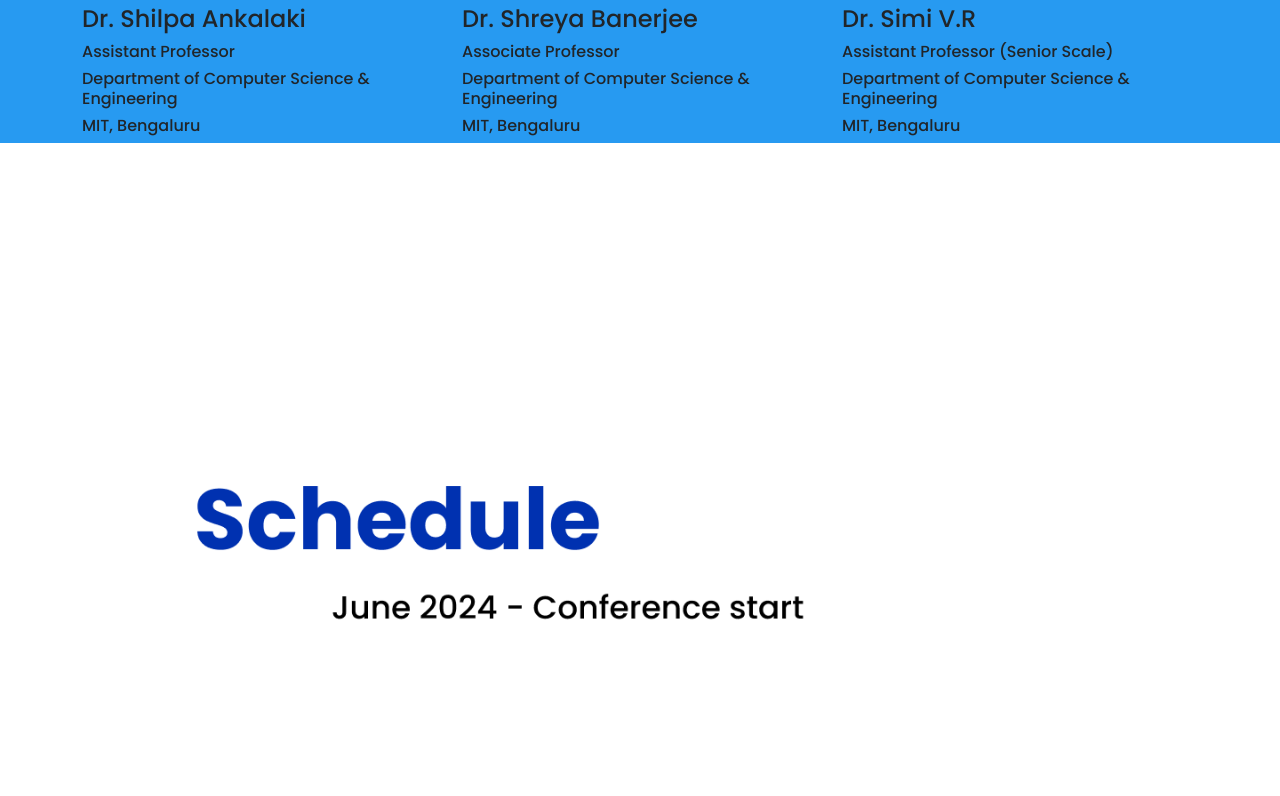
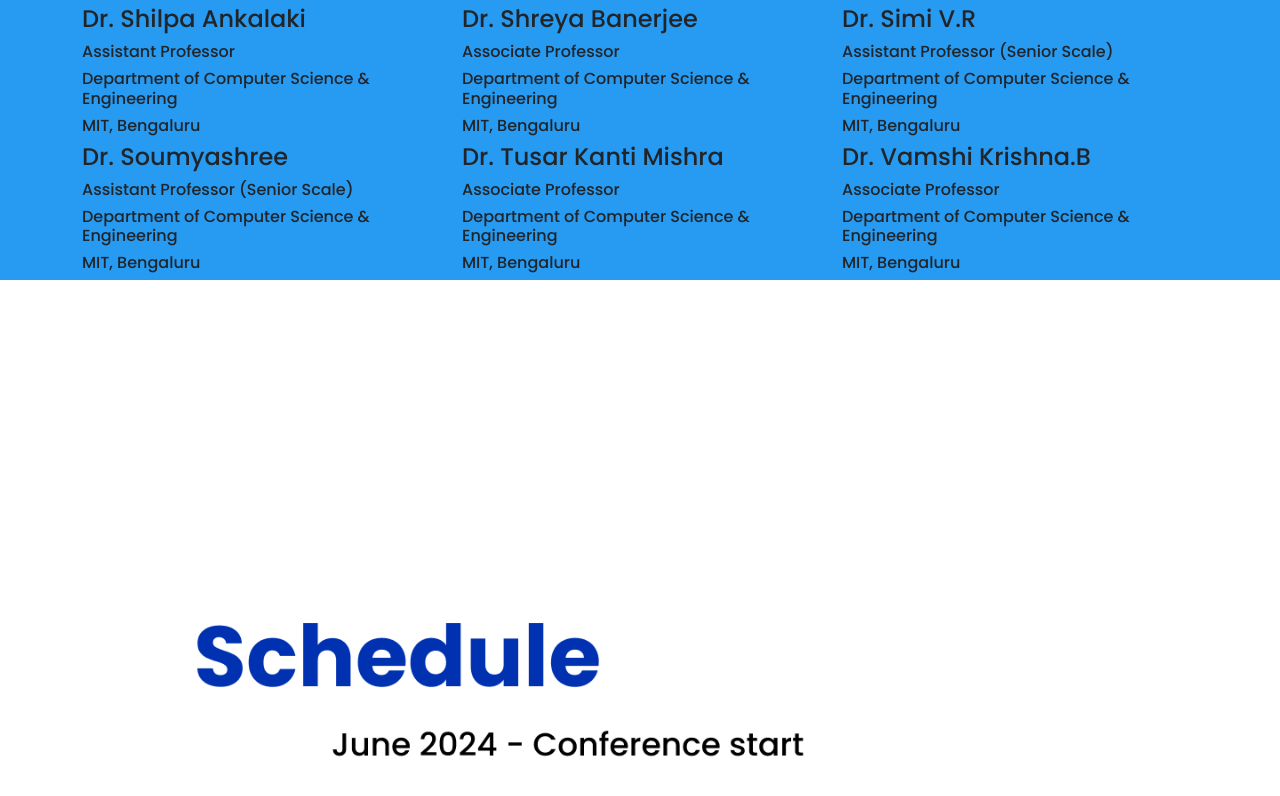
Before and after one commit to ACM-MITB/acm-mitb.github.io, a website: page conference/index.html in a window 1280 px wide. Shown: the part 3212-4008 px from the top of the page. Drawn offline with nearby package versions, Linux system fonts and the light colour scheme.

Commit message:
oc 5th row

```diff
--- a/conference/index.html
+++ b/conference/index.html
@@ -236,6 +236,12 @@
           <h6>Department of Computer Science & Engineering</h6>
           <h6>MIT, Bengaluru</h6>
         </div>
+        <div class="person">
+          <h4 class="name">Dr. Soumyashree</h4>
+          <h6>Assistant Professor (Senior Scale)</h6>
+          <h6>Department of Computer Science & Engineering</h6>
+          <h6>MIT, Bengaluru</h6>
+        </div>
       </div>
 
       <div class="col-lg-4">
@@ -259,6 +265,12 @@
         </div>
         <div class="person">
           <h4 class="name">Dr. Shreya Banerjee</h4>
+          <h6>Associate Professor</h6>
+          <h6>Department of Computer Science & Engineering</h6>
+          <h6>MIT, Bengaluru</h6>
+        </div>
+        <div class="person">
+          <h4 class="name">Dr. Tusar Kanti Mishra</h4>
           <h6>Associate Professor</h6>
           <h6>Department of Computer Science & Engineering</h6>
           <h6>MIT, Bengaluru</h6>
@@ -290,6 +302,12 @@
           <h6>Department of Computer Science & Engineering</h6>
           <h6>MIT, Bengaluru</h6>
         </div>
+        <div class="person">
+          <h4 class="name">Dr. Vamshi Krishna.B</h4>
+          <h6>Associate Professor</h6>
+          <h6>Department of Computer Science & Engineering</h6>
+          <h6>MIT, Bengaluru</h6>
+        </div>
       </div>
     </div>
   </div>
```
